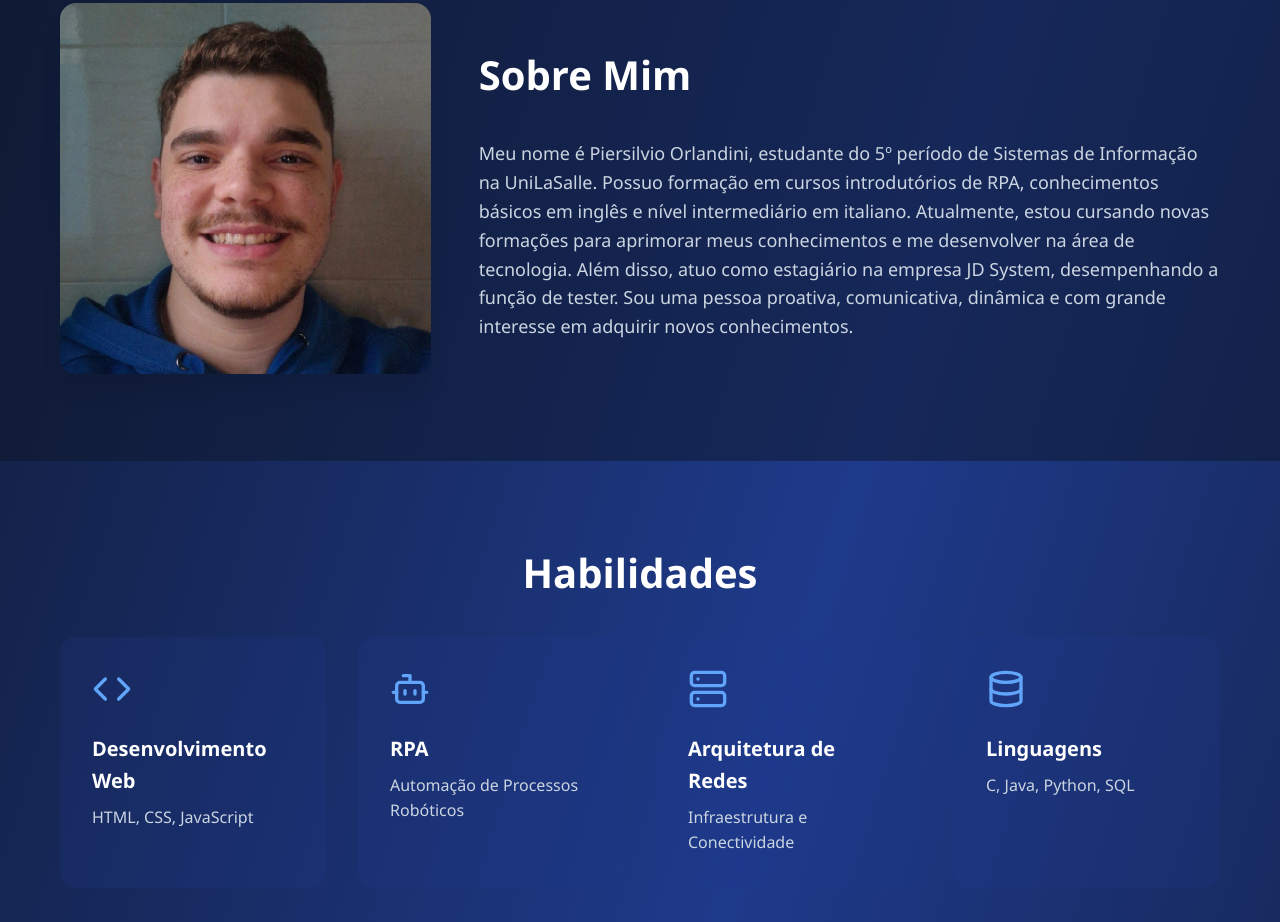
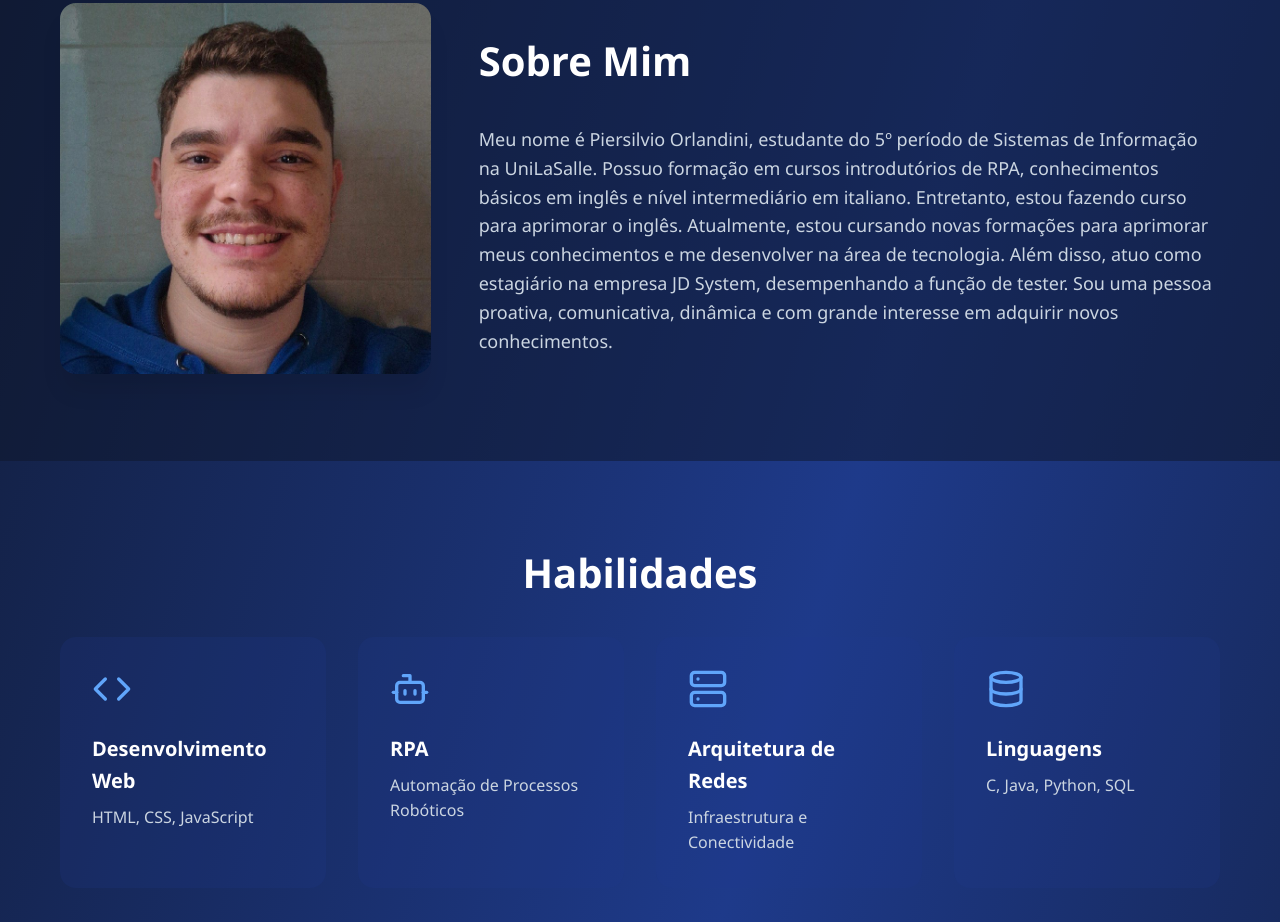
Before and after one commit to orlandini01/My-Page, a plain HTML site: page index.html in a window 1280 px wide. Shown: the part 877-1799 px from the top of the page. Drawn offline with Linux system fonts and the light colour scheme.

Commit message:
Update index.html

```diff
--- a/index.html
+++ b/index.html
@@ -43,7 +43,7 @@
                     <h2>Sobre Mim</h2>
                     <p>Meu nome é Piersilvio Orlandini, estudante do 5º período de Sistemas de Informação na UniLaSalle.
                         Possuo formação em cursos introdutórios de RPA, conhecimentos básicos em inglês e nível
-                        intermediário em italiano. Atualmente, estou cursando novas formações para aprimorar meus
+                        intermediário em italiano. Entretanto, estou fazendo curso para aprimorar o inglês. Atualmente, estou cursando novas formações para aprimorar meus
                         conhecimentos e me desenvolver na área de tecnologia. Além disso, atuo como estagiário na
                         empresa JD System, desempenhando a função de tester. Sou uma pessoa proativa, comunicativa,
                         dinâmica e com grande interesse em adquirir novos conhecimentos.</p>
```
